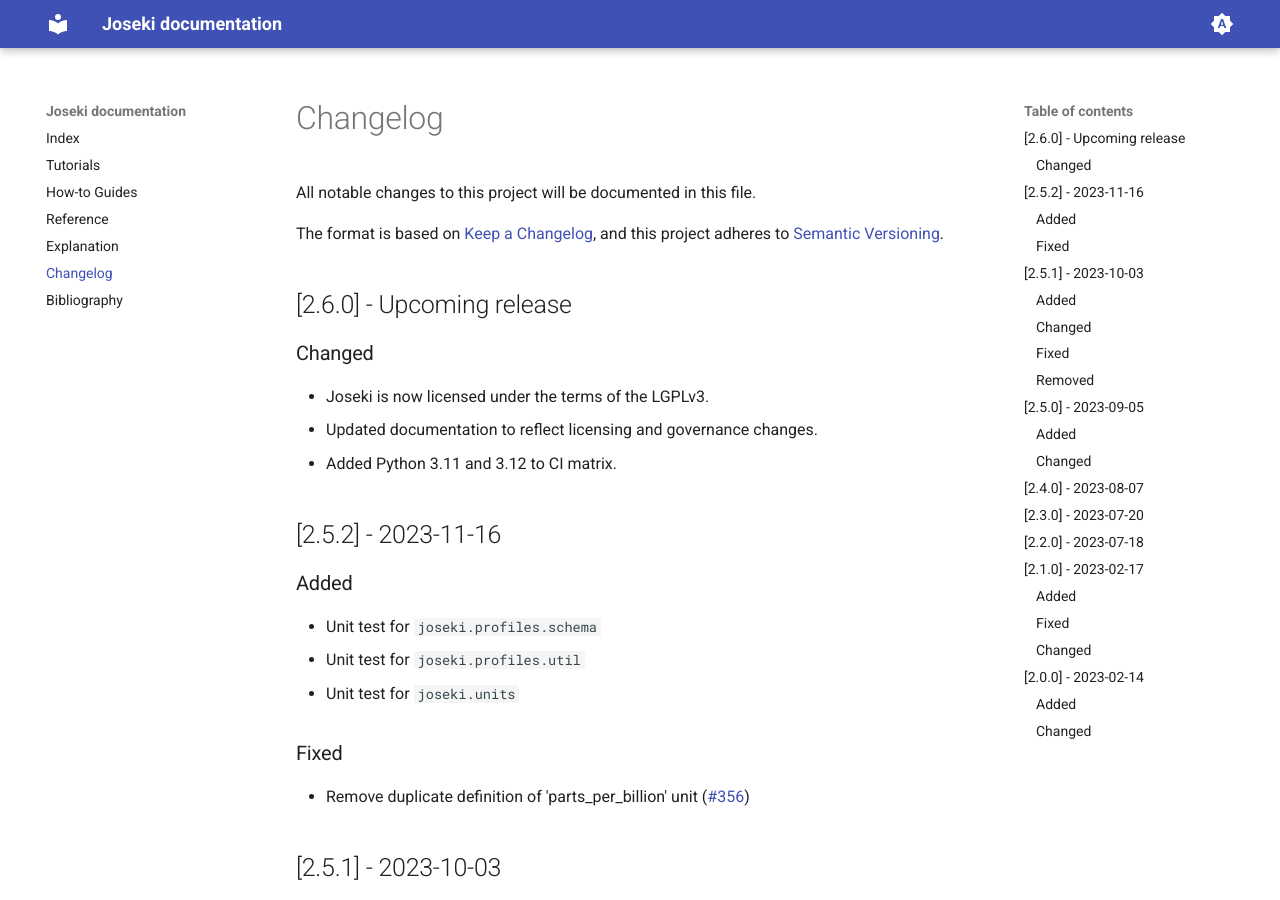
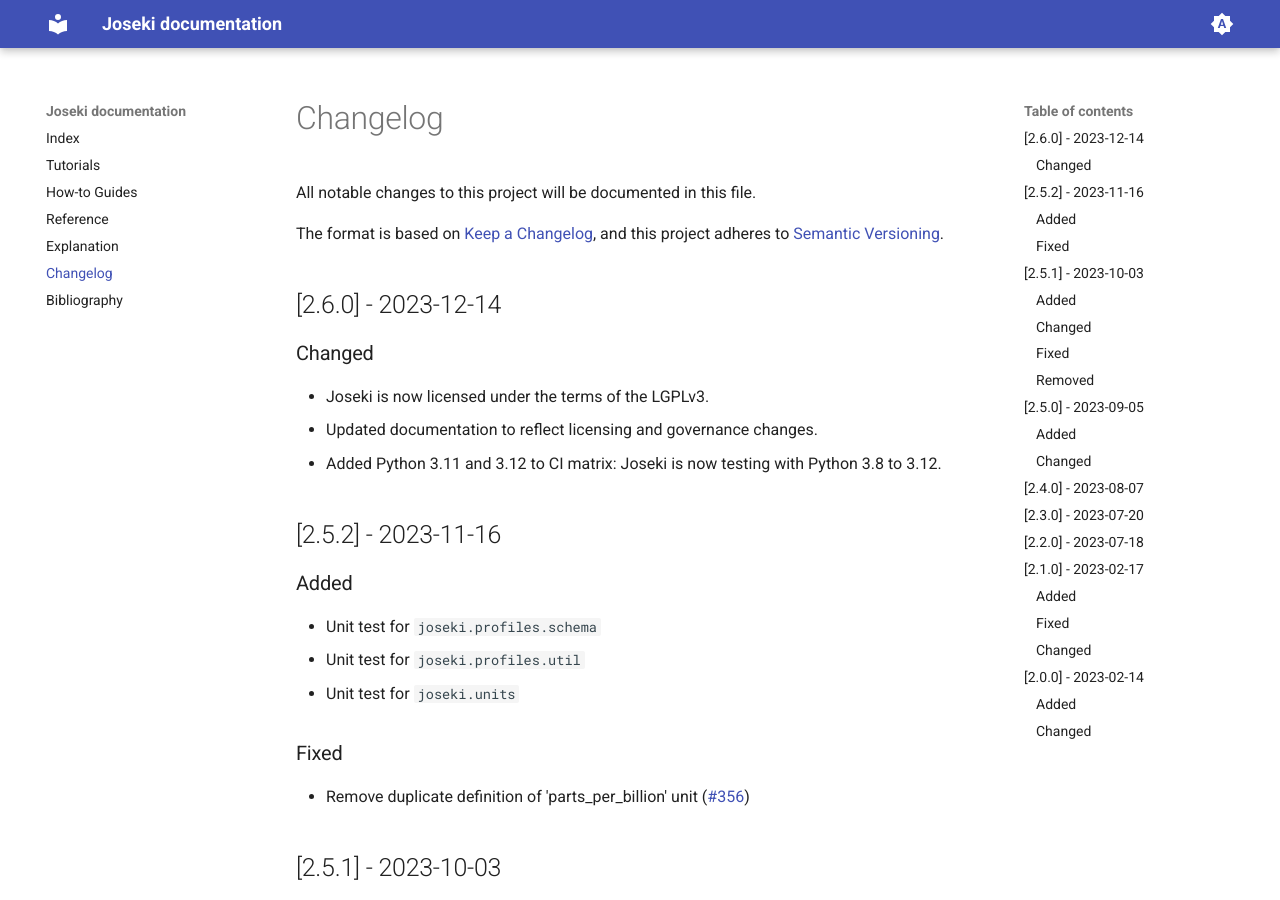
Before and after one commit to rayference/joseki, an MkDocs documentation site: the page built from docs/changelog.md, in a window 1280 px wide and 900 px high. Built offline with MkDocs 1.6.1 and Material for MkDocs 9.7.7, drawn with Linux system fonts in a browser that asks for light colours; the version menu is left out.

Commit message:
joseki version 2.6.0

```diff
--- a/docs/changelog.md
+++ b/docs/changelog.md
@@ -5,13 +5,14 @@
 The format is based on [Keep a Changelog](https://keepachangelog.com/en/1.0.0/),
 and this project adheres to [Semantic Versioning](https://semver.org/spec/v2.0.0.html).
 
-## [2.6.0] - Upcoming release
+## [2.6.0] - 2023-12-14
 
 ### Changed
 
 * Joseki is now licensed under the terms of the LGPLv3.
 * Updated documentation to reflect licensing and governance changes.
-* Added Python 3.11 and 3.12 to CI matrix.
+* Added Python 3.11 and 3.12 to CI matrix: Joseki is now testing with Python 3.8
+  to 3.12.
 
 ## [2.5.2] - 2023-11-16
 
--- a/src/joseki/__version__.py
+++ b/src/joseki/__version__.py
@@ -1 +1 @@
-__version__ = "2.5.2"
+__version__ = "2.6.0"
```
